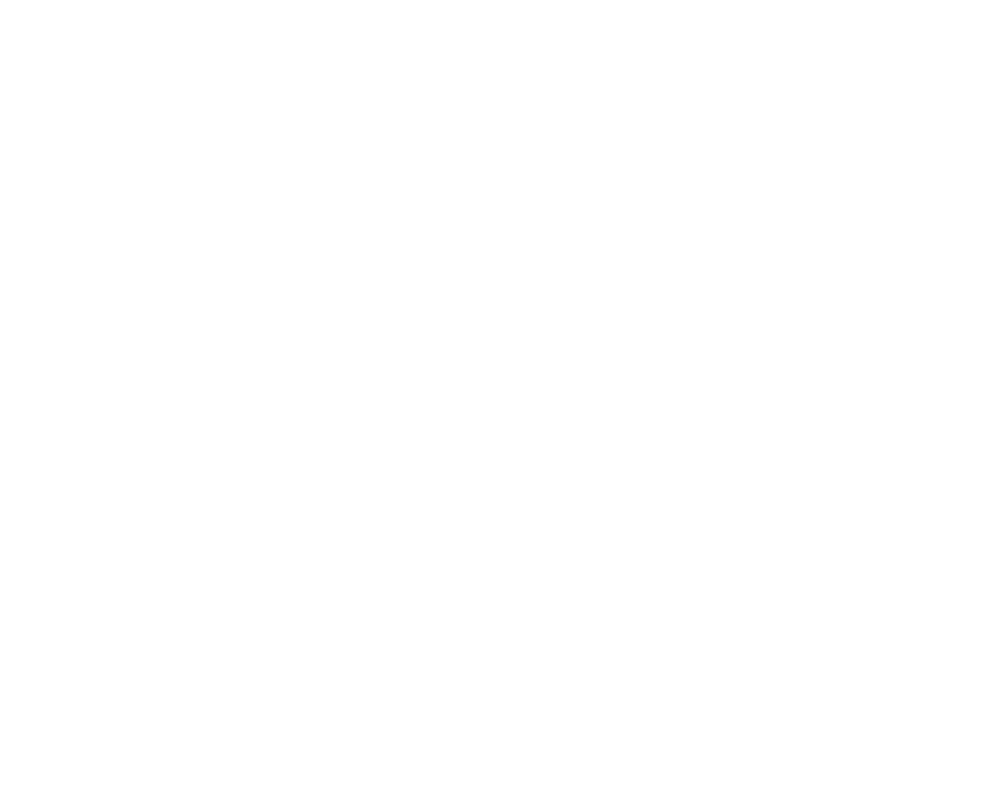
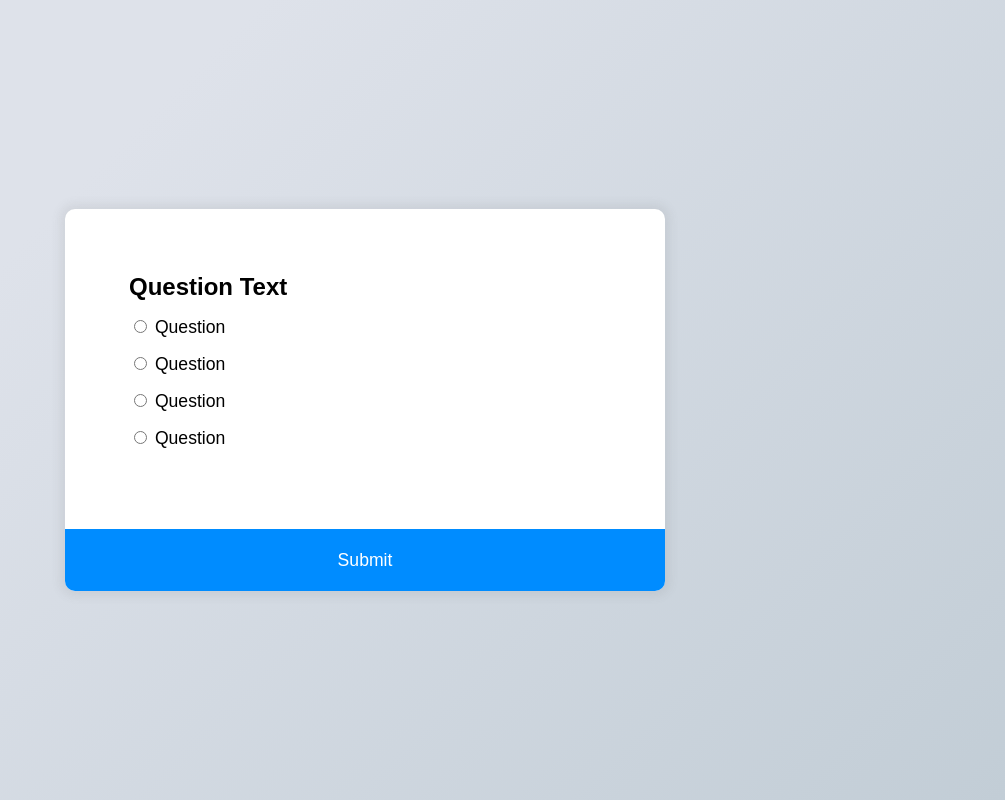
Before and after one commit to Eldar4432/quiz-app, a plain HTML site: page index.html in a window 1280 px wide. Shown: the whole page, without its empty margins (275-1280 px from the left). Drawn offline with Linux system fonts and the light colour scheme.

Commit message:
page layout

```diff
--- a/index.html
+++ b/index.html
@@ -1,16 +1,42 @@
 <!DOCTYPE html>
 <html lang="en">
-<head>
-    <meta charset="UTF-8">
-    <meta http-equiv="X-UA-Compatible" content="IE=edge">
-    <meta name="viewport" content="width=device-width, initial-scale=1.0">
-    <link rel="stylesheet" href="style.css">
+  <head>
+    <meta charset="UTF-8" />
+    <meta http-equiv="X-UA-Compatible" content="IE=edge" />
+    <meta name="viewport" content="width=device-width, initial-scale=1.0" />
+    <link rel="stylesheet" href="style.css" />
     <title>QuizApp</title>
-</head>
-<body>
+  </head>
+  <body>
+    <div class="quiz-container">
+      <div class="quiz-header">
+        <h2 id="question">Question Text</h2>
 
+        <ul>
+          <li>
+            <input type="radio" id="a" name="answer" />
+            <label id="a_text" for="b">Question</label>
+          </li>
 
+          <li>
+            <input type="radio" id="b" name="answer" />
+            <label id="b_text" for="b">Question</label>
+          </li>
+
+          <li>
+            <input type="radio" id="c" name="answer" />
+            <label id="c_text" for="c">Question</label>
+          </li>
+
+          <li>
+            <input type="radio" id="d" name="answer" />
+            <label id="d_text" for="d">Question</label>
+          </li>
+        </ul>
+      </div>
+      <button>Submit</button>
+    </div>
 
     <script src="script.js" defer></script>
-</body>
+  </body>
 </html>
--- a/script.js
+++ b/script.js
@@ -23,6 +23,16 @@ const quizData = [
     }, {
         question: 'What does HTML stand for?',
         a: 'Hypertext Markup Language',
-        b: 'Cascading Style Sheet'
+        b: 'Cascading Style Sheet',
+        c: 'Jason Object Notation',
+        b: 'Aplication Interface',
+        correct: 'a'
+    }, {
+        questions: 'What year was JavaScript launched?',
+        a: '1996',
+        b: '1997',
+        c: '2000',
+        d: 'none of the above',
+        correct: 'd'
     }
 ]
--- a/style.css
+++ b/style.css
@@ -0,0 +1,61 @@
+@import url('https://fonts.googleapis.com/css2?family=Fira+Sans:ital,wght@0,400;1,100&family=Montserrat&family=Open+Sans:wght@300&display=swap');
+
+*{
+    box-sizing: border-box;
+}
+
+body{
+    font-family: 'Poppins', sans-serif;
+    margin: 0;
+    min-height: 100vh;
+    display: flex;
+    align-content: center;
+    align-items: center;
+    justify-content: center;
+    background-color: #ebf0f5;
+    background-image: linear-gradient(315deg, #c2cdd6 0%, #dee2ea 74%);
+
+}
+
+.quiz-container {
+    background-color: #fff;
+    width: 600px;
+    max-width: 100%;
+    border-radius: 10px;
+    box-shadow: 0 0 10px 5px rgba(100, 100, 100, 0.1);
+    overflow: hidden;
+}
+
+h2{
+    margin: 0;
+}
+
+ul li{
+    margin: 1rem 0;
+    font-size: 1.1rem;
+}
+
+.quiz-header{
+    padding: 4rem;
+}
+
+ul{
+    list-style-type: none;
+    padding: 0;
+}
+
+button{
+    background-color: rgb(0, 140, 255);
+    display: block;
+    padding: 1.3rem;
+    color: white;
+    border: none;
+    font-size: 1.1rem;
+    font-family: inherit;
+    width: 100%;
+    cursor: pointer;
+}
+
+button:hover{
+    background-color: rgb(0, 98, 255);
+}
```
